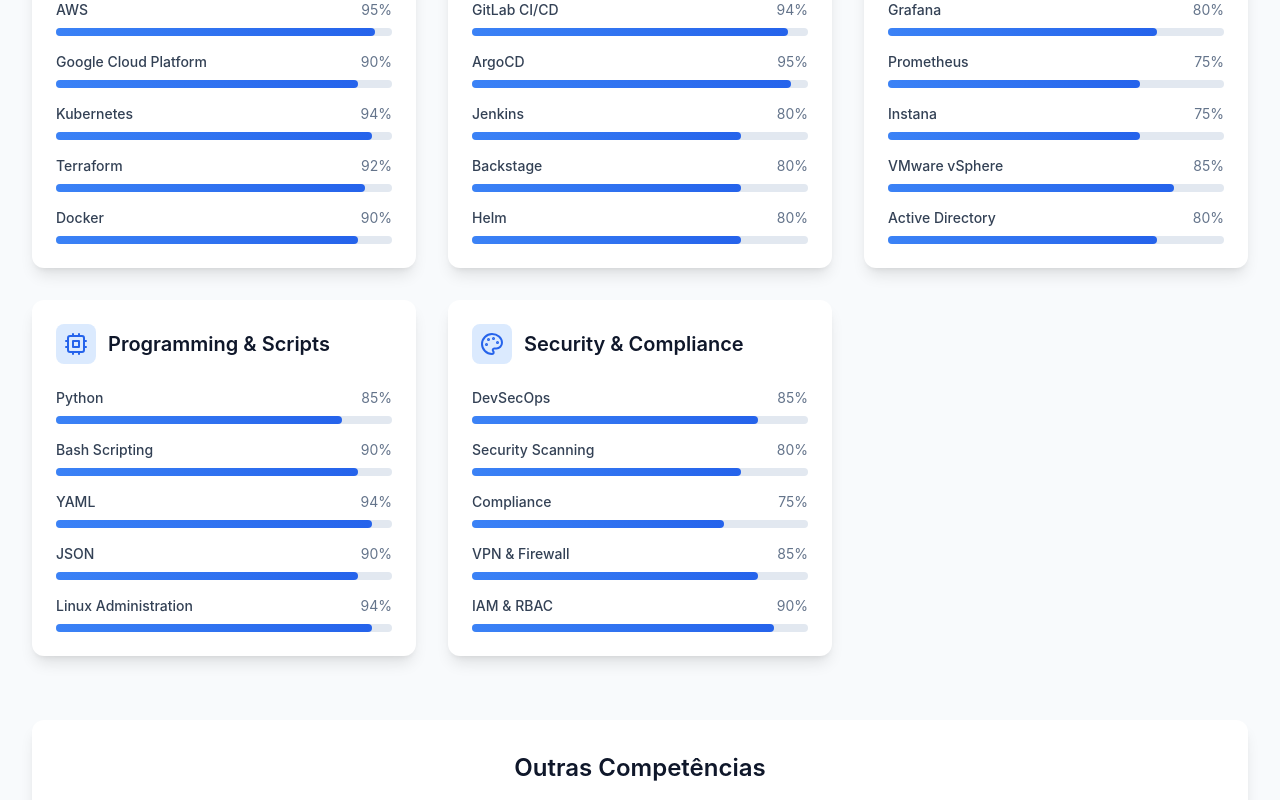
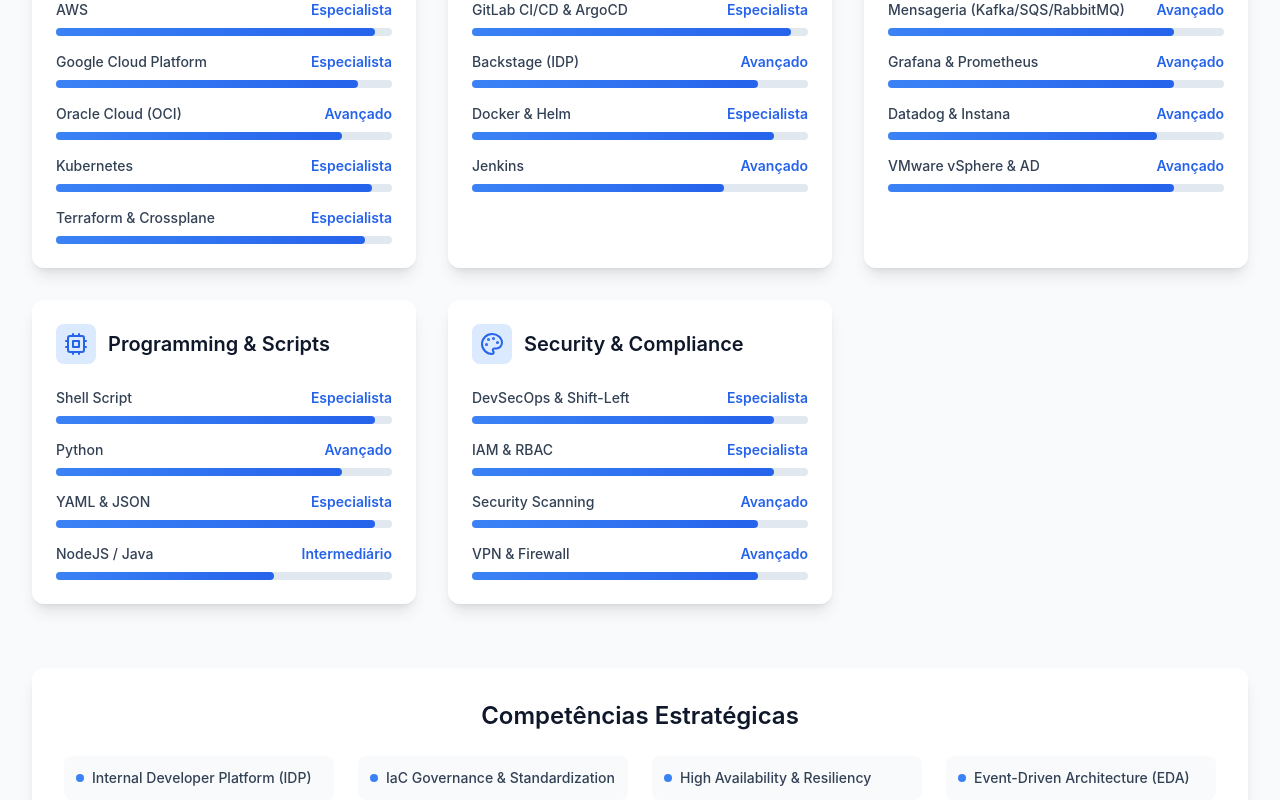
Before and after one commit to dbonate/portfolio, a Next.js app: page / in a window 1280 px wide. Shown: the part 2180-2980 px from the top of the page. Built offline with nearby package versions, Linux system fonts and the light colour scheme.

Commit message:
feta: refactor Skills component for performance and clarity
Ajustando de porcentagem para nível.

```diff
--- a/src/components/Skills.tsx
+++ b/src/components/Skills.tsx
@@ -3,65 +3,73 @@
 import { motion } from 'framer-motion'
 import { Code, Database, Cloud, Palette, Cpu } from 'lucide-react'
 
-const Skills = () => {
+// Constantes movidas para fora do componente para melhor performance (evita re-renderizações desnecessárias)
 const skillCategories = [
   {
     icon: Cloud,
     title: 'Cloud & DevOps',
     skills: [
-        { name: 'AWS', level: 95 },
-        { name: 'Google Cloud Platform', level: 90 },
-        { name: 'Kubernetes', level: 94 },
-        { name: 'Terraform', level: 92 },
-        { name: 'Docker', level: 90 },
+      { name: 'AWS', width: 95, levelText: 'Especialista' },
+      { name: 'Google Cloud Platform', width: 90, levelText: 'Especialista' },
+      { name: 'Oracle Cloud (OCI)', width: 85, levelText: 'Avançado' },
+      { name: 'Kubernetes', width: 94, levelText: 'Especialista' },
+      { name: 'Terraform & Crossplane', width: 92, levelText: 'Especialista' },
     ]
   },
   {
     icon: Code,
     title: 'CI/CD & Platform',
     skills: [
-        { name: 'GitLab CI/CD', level: 94 },
-        { name: 'ArgoCD', level: 95 },
-        { name: 'Jenkins', level: 80 },
-        { name: 'Backstage', level: 80 },
-        { name: 'Helm', level: 80 },
+      { name: 'GitLab CI/CD & ArgoCD', width: 95, levelText: 'Especialista' },
+      { name: 'Backstage (IDP)', width: 85, levelText: 'Avançado' },
+      { name: 'Docker & Helm', width: 90, levelText: 'Especialista' },
+      { name: 'Jenkins', width: 75, levelText: 'Avançado' },
     ]
   },
   {
     icon: Database,
-      title: 'Infrastructure & Monitoring',
+    title: 'Infrastructure & Data',
     skills: [
-        { name: 'Grafana', level: 80 },
-        { name: 'Prometheus', level: 75 },
-        { name: 'Instana', level: 75 },
-        { name: 'VMware vSphere', level: 85 },
-        { name: 'Active Directory', level: 80 },
+      { name: 'Mensageria (Kafka/SQS/RabbitMQ)', width: 85, levelText: 'Avançado' },
+      { name: 'Grafana & Prometheus', width: 85, levelText: 'Avançado' },
+      { name: 'Datadog & Instana', width: 80, levelText: 'Avançado' },
+      { name: 'VMware vSphere & AD', width: 85, levelText: 'Avançado' },
     ]
   },
   {
     icon: Cpu,
     title: 'Programming & Scripts',
     skills: [
-        { name: 'Python', level: 85 },
-        { name: 'Bash Scripting', level: 90 },
-        { name: 'YAML', level: 94 },
-        { name: 'JSON', level: 90 },
-        { name: 'Linux Administration', level: 94 },
+      { name: 'Shell Script', width: 95, levelText: 'Especialista' },
+      { name: 'Python', width: 85, levelText: 'Avançado' },
+      { name: 'YAML & JSON', width: 95, levelText: 'Especialista' },
+      { name: 'NodeJS / Java', width: 65, levelText: 'Intermediário' },
     ]
   },
   {
     icon: Palette,
     title: 'Security & Compliance',
     skills: [
-        { name: 'DevSecOps', level: 85 },
-        { name: 'Security Scanning', level: 80 },
-        { name: 'Compliance', level: 75 },
-        { name: 'VPN & Firewall', level: 85 },
-        { name: 'IAM & RBAC', level: 90 },
+      { name: 'DevSecOps & Shift-Left', width: 90, levelText: 'Especialista' },
+      { name: 'IAM & RBAC', width: 90, levelText: 'Especialista' },
+      { name: 'Security Scanning', width: 85, levelText: 'Avançado' },
+      { name: 'VPN & Firewall', width: 85, levelText: 'Avançado' },
     ]
   }
 ]
 
+const otherCompetencies = [
+  'Internal Developer Platform (IDP)',
+  'IaC Governance & Standardization',
+  'High Availability & Resiliency',
+  'Event-Driven Architecture (EDA)',
+  'Multi-Cloud Strategy',
+  'Microservices Architecture',
+  'Monitoring & Observability',
+  'Disaster Recovery'
+]
+
+const Skills = () => {
   return (
     <section id="skills" className="section-padding bg-secondary-50">
       <div className="container-custom">
@@ -76,7 +84,7 @@
             Habilidades & Tecnologias
           </h2>
           <p className="text-lg text-secondary-600 max-w-2xl mx-auto">
-            Conheça as tecnologias e ferramentas que utilizo para criar soluções inovadoras
+            Conheça as tecnologias e abordagens arquiteturais que utilizo para criar plataformas robustas e escaláveis.
           </p>
         </motion.div>
 
@@ -112,14 +120,14 @@
                       <span className="text-sm font-medium text-secondary-700">
                         {skill.name}
                       </span>
-                      <span className="text-sm text-secondary-500">
-                        {skill.level}%
+                      <span className="text-sm font-semibold text-primary-600">
+                        {skill.levelText}
                       </span>
                     </div>
                     <div className="w-full bg-secondary-200 rounded-full h-2">
                       <motion.div
                         initial={{ width: 0 }}
-                        whileInView={{ width: `${skill.level}%` }}
+                        whileInView={{ width: `${skill.width}%` }}
                         transition={{ duration: 1, delay: skillIndex * 0.1 }}
                         viewport={{ once: true }}
                         className="bg-gradient-to-r from-primary-500 to-primary-600 h-2 rounded-full"
@@ -141,30 +149,21 @@
           className="mt-16 bg-white rounded-xl p-8 shadow-lg"
         >
           <h3 className="text-2xl font-semibold text-secondary-900 mb-6 text-center">
-            Outras Competências
+            Competências Estratégicas
           </h3>
 
           <div className="grid md:grid-cols-2 lg:grid-cols-4 gap-6">
-            {[
-              'Platform Engineering',
-              'Infrastructure as Code',
-              'Container Orchestration',
-              'Microservices Architecture',
-              'Cloud Native Applications',
-              'Monitoring & Observability',
-              'Security & Compliance',
-              'Disaster Recovery'
-            ].map((skill, index) => (
+            {otherCompetencies.map((skill, index) => (
               <motion.div
                 key={skill}
                 initial={{ opacity: 0, scale: 0.9 }}
                 whileInView={{ opacity: 1, scale: 1 }}
                 transition={{ duration: 0.5, delay: index * 0.1 }}
                 viewport={{ once: true }}
-                className="flex items-center space-x-2 p-3 bg-secondary-50 rounded-lg"
+                className="flex items-center space-x-2 p-3 bg-secondary-50 rounded-lg hover:bg-secondary-100 transition-colors"
               >
-                <div className="w-2 h-2 bg-primary-500 rounded-full"></div>
-                <span className="text-secondary-700 font-medium">{skill}</span>
+                <div className="w-2 h-2 bg-primary-500 rounded-full flex-shrink-0"></div>
+                <span className="text-secondary-700 font-medium text-sm">{skill}</span>
               </motion.div>
             ))}
           </div>
```
Lines whose indentation alone changed are shown as unchanged.
